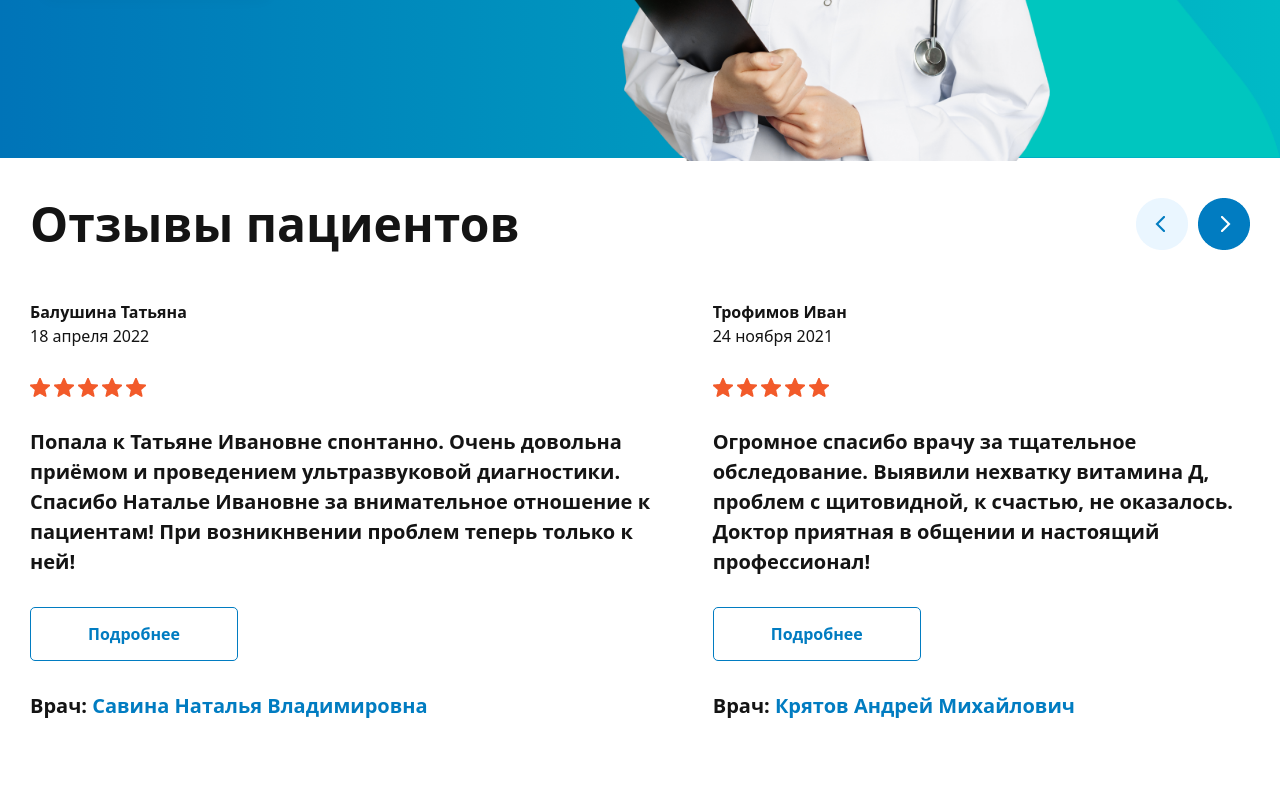
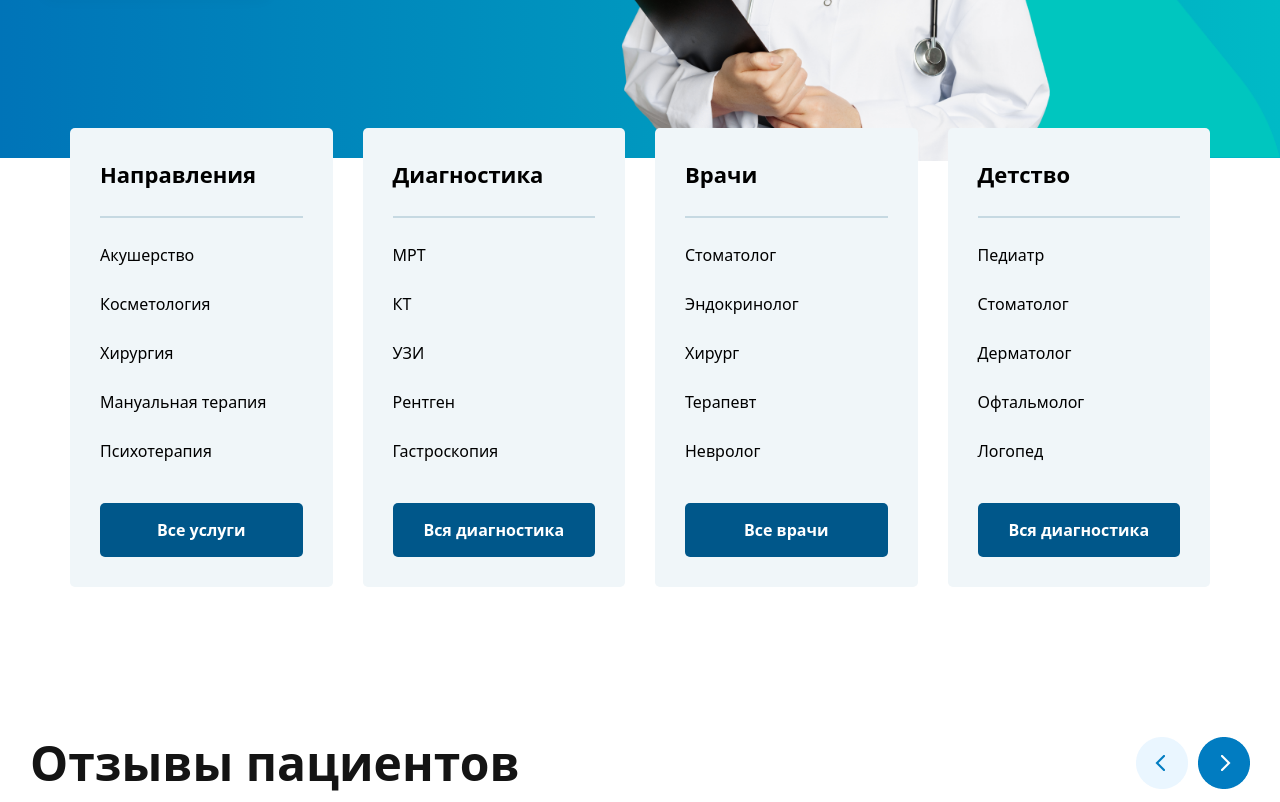
Before and after one commit to smuhriddin2006/Exam__Project, a website: page src/page1.html in a window 1280 px wide. Shown: the part 723-1525 px from the top of the page. Before the commit the page ends 1474 px from the top, so only its background shows below. Drawn offline with nearby package versions, Linux system fonts and the light colour scheme; files that its build step writes are made by us from their sources.

Commit message:
Section 2 is done !

```diff
--- a/src/page1.html
+++ b/src/page1.html
@@ -78,13 +78,75 @@
                     <button
                         class="bg-[#00C6BF] w-[229px] h-[60px] text-[20px] shadow-[2px_2px_15px_#0000000A] rounded-[10px] text-[white] font-[700]">Записаться</button>
                 </aside>
-                <img style="z-index: 2;" class="w-[233px] xl:w-[473px] top-[150px] right-[190px] relative "
+                <img style="z-index: 2;" class="w-[233px] xl:w-[473px] top-[150px] right-[190px] relative xl:block hidden "
                     src="./img_page1/image (31).png" alt="">
             </article>
             <img style="z-index: 1;" class="hidden xl:block absolute top-[0px] right-[0px] w-[730px]" src="./img_page1/svg.png" alt="">
         </section>
     </header>
+
     <main class="max-w-[1600px] m-auto p-[30px]">
+            <section
+            class="p-[20px] lg:p-[40px] lg:max-w-[1500px] lg:m-auto flex flex-col items-center gap-[20px] lg:flex-row lg:gap-[30px]">
+            <div style="z-index: 2;"
+                class="p-[30px] w-[100%] lg:w-[31%] bg-[#F0F6F9] rounded-[5px] flex flex-col items-start gap-[30px] lg:gap-[40px] relative top-[-50px] lg:top-[-100px]">
+                <div class="flex flex-col items-start gap-[20px] lg:gap-[25px] w-[100%]">
+                    <h3 class="text-[22px] font-[700]">Направления</h3>
+                    <p class="border-[1px] border-solid border-[#C6D9E2] w-[100%]"></p>
+                    <p>Акушерство</p>
+                    <p>Косметология</p>
+                    <p>Хирургия</p>
+                    <p>Мануальная терапия</p>
+                    <p>Психотерапия</p>
+                </div>
+                <button class="py-[15px] w-[100%] bg-[#00578A] text-white font-[700] rounded-[5px]">Все услуги</button>
+            </div>
+            <div style="z-index: 2;"
+                class="p-[30px] w-[100%] lg:w-[31%] bg-[#F0F6F9] rounded-[5px] flex flex-col items-start gap-[30px] lg:gap-[40px] relative top-[-50px] lg:top-[-100px]">
+                <div class="flex flex-col items-start gap-[20px] lg:gap-[25px] w-[100%]">
+                    <h3 class="text-[22px] font-[700]">Диагностика</h3>
+                    <p class="border-[1px] border-solid border-[#C6D9E2] w-[100%]"></p>
+                    <p>МРТ</p>
+                    <p>КТ</p>
+                    <p>УЗИ</p>
+                    <p>Рентген</p>
+                    <p>Гастроскопия</p>
+                </div>
+                <button class="py-[15px] w-[100%] bg-[#00578A] text-white font-[700] rounded-[5px]">Вся
+                    диагностика</button>
+            </div>
+                        <div style="z-index: 2;"
+                class="p-[30px] w-[100%] lg:w-[31%] bg-[#F0F6F9] rounded-[5px] flex flex-col items-start gap-[30px] lg:gap-[40px] relative top-[-50px] lg:top-[-100px]">
+                <div class="flex flex-col items-start gap-[20px] lg:gap-[25px] w-[100%]">
+                    <h3 class="text-[22px] font-[700]">Врачи</h3>
+                    <p class="border-[1px] border-solid border-[#C6D9E2] w-[100%]"></p>
+                    <p>Стоматолог</p>
+                    <p>Эндокринолог</p>
+                    <p>Хирург</p>
+                    <p>Терапевт</p>
+                    <p>Невролог</p>
+                </div>
+                <button class="py-[15px] w-[100%] bg-[#00578A] text-white font-[700] rounded-[5px]">Все врачи</button>
+            </div>
+                        <div style="z-index: 2;"
+                class="p-[30px] w-[100%] lg:w-[31%] bg-[#F0F6F9] rounded-[5px] flex flex-col items-start gap-[30px] lg:gap-[40px] relative top-[-50px] lg:top-[-100px]">
+                <div class="flex flex-col items-start gap-[20px] lg:gap-[25px] w-[100%]">
+                    <h3 class="text-[22px] font-[700]">Детство</h3>
+                    <p class="border-[1px] border-solid border-[#C6D9E2] w-[100%]"></p>
+                    <p>Педиатр</p>
+                    <p>Стоматолог</p>
+                    <p>Дерматолог</p>
+                    <p>Офтальмолог</p>
+                    <p>Логопед</p>
+                </div>
+                <button class="py-[15px] w-[100%] bg-[#00578A] text-white font-[700] rounded-[5px]">Вся
+                    диагностика</button>
+            </div>
+
+        </section>
+
+
+
         <section class="max-w-[1400px] m-auto">
             <article class="xl:flex items-center xl:justify-between">
                 <h2 class="font-[700] xl:text-[48px] text-[34px] text-[#141414]">Отзывы пациентов</h2>
```
